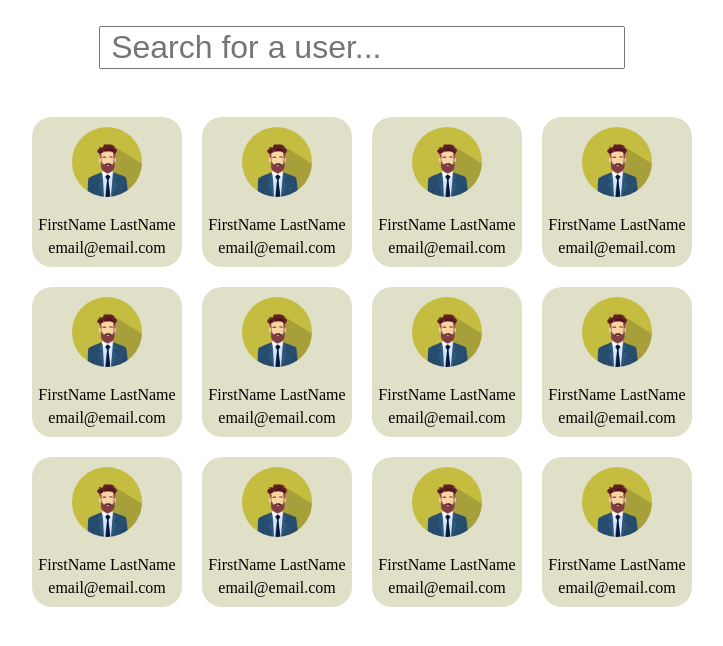
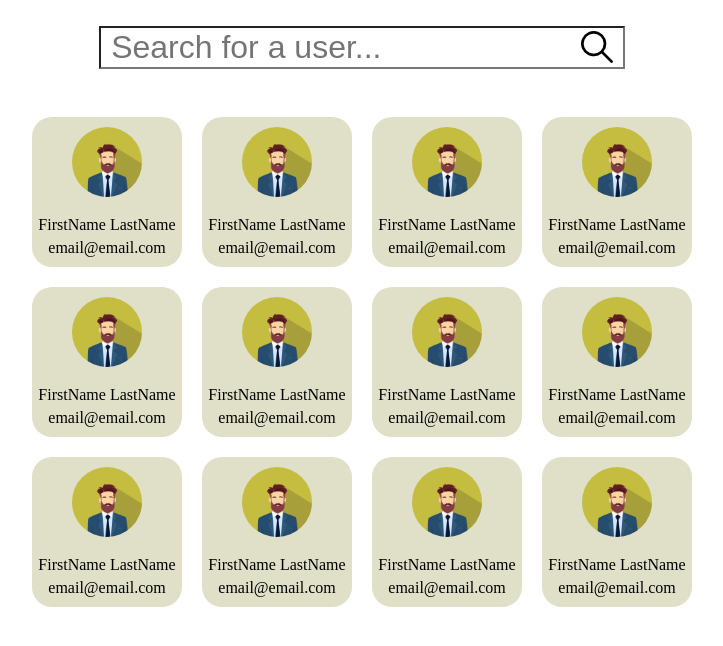
Before and after one commit to enPlace/user-search-wireframe, a plain HTML site: page index.html in a window 1280 px wide. Shown: the whole page, without its empty margins (278-1001 px from the left). Drawn offline with Linux system fonts and the light colour scheme.

Commit message:
magnifying search image

```diff
--- a/style.css
+++ b/style.css
@@ -13,9 +13,13 @@ body{
     padding-bottom: 5%;
 
 }
+.search-bar{
 
+        text-align: center;
+        position: relative;
+
+}
 form{
-
     margin: 1%;
     margin-top: 1%;
 
@@ -25,9 +29,18 @@ input{
     width: 40%;
     padding-left: 10px;
     padding-right: 10px;
-    font-size: calc(2*100vw/80)
+    font-size: calc(2*100vw/80);
+    outline: none;
+    background: url(loupe.png) no-repeat scroll;
+    background-position: 98%;
+    background-size: calc(2*100vw/80)
+
+
 
 }
+
+
+
 
 .user-results{
     background-color: white;
@@ -63,7 +76,7 @@ input{
    margin-bottom: -5px; */
    transform: scale(1.14);
    transition: all .4s ease;
-   background-color: rgb(219, 219, 196);
+   background-color: rgb(241, 241, 217);
 
 }
 
```
Also changed, not shown: index.html (+2 -0 lines), loupe.png (added), mag.jpg (added).
